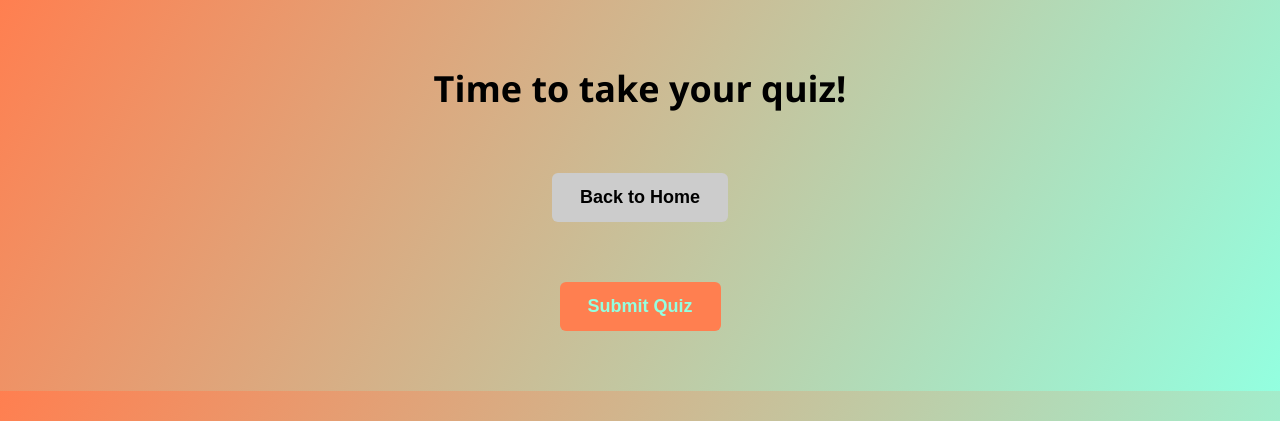
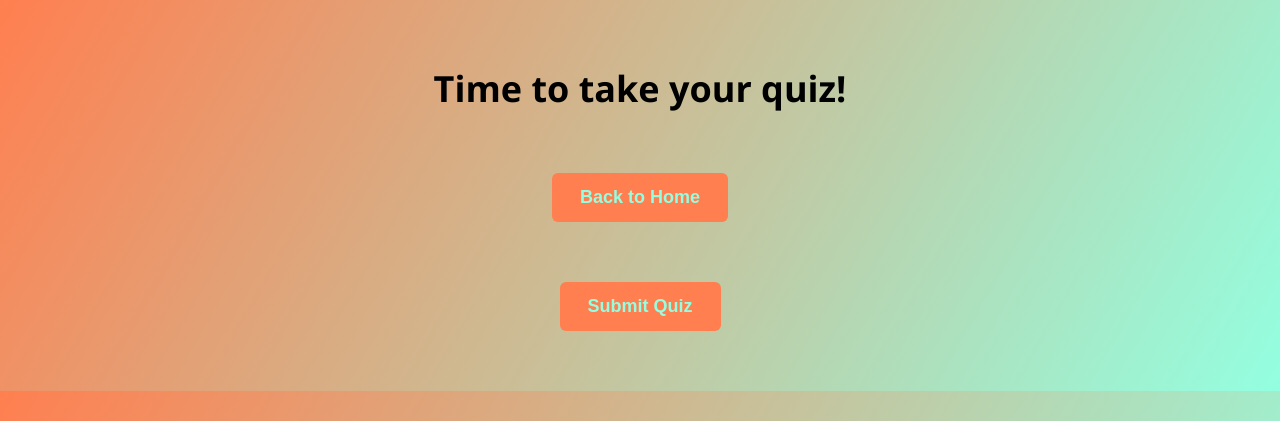
Before and after one commit to Corsionio/AIQuizApp, a Django app: page /quiz/ in a window 1280 px wide. Shown: the top 421 px of the page. Run offline with Django 5.2, Linux system fonts and the light colour scheme; data that the repository does not hold is empty.

Commit message:
Changed stylization, Added auth guest button.

```diff
--- a/quiz/templates/quiz/quiz.html
+++ b/quiz/templates/quiz/quiz.html
@@ -114,9 +114,12 @@
 </head>
 <body>
     <h1>Time to take your quiz!</h1>
-    <form action="{% url 'quiz:home' %}" method="get" style="text-align:center; margin-top: 20px;">
-        <button type="submit" class="submit-btn" style="background-color: #ccc; color: black;">Back to Home</button>
+    <form action="{% url 'quiz:home' %}" method="get" style="text-align: center; margin-top: 30px;">
+        <button type="submit" class="submit-btn" style="background-color: coral; color: #93FFe0;">
+            Back to Home
+        </button>
     </form>
+
 
 
     <form method="post" action="{% url 'quiz:submit_quiz' %}" onsubmit="showLoading()">
```
Also changed, not shown: quiz/templates/quiz/auth.html (+14 -0 lines).
